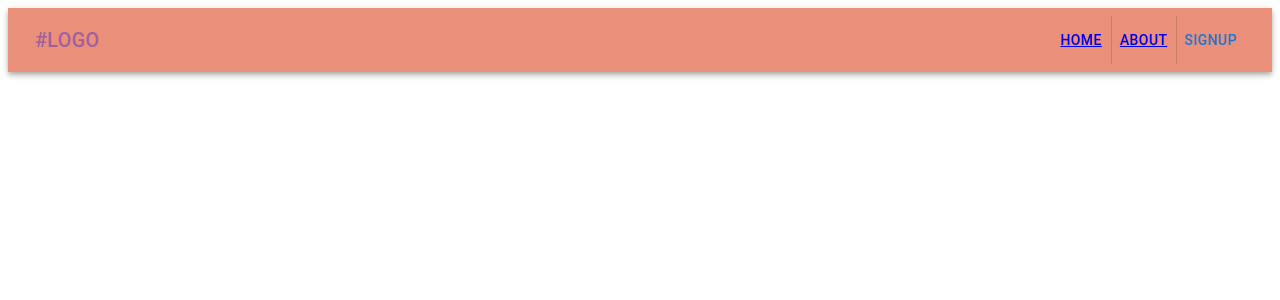
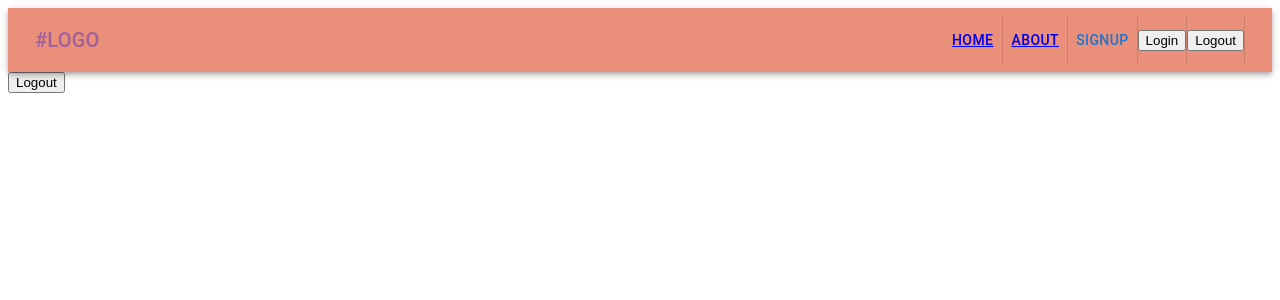
Before and after one commit to uimkatali/personal-login-form-fe, a React (Create React App) app: page /logout in a window 1280 px wide. Shown: the top 300 px of the page. Built offline with nearby package versions, Linux system fonts and the light colour scheme.

Commit message:
Implemented Auth0 login form; To be customized in the future;

```diff
--- a/package.json
+++ b/package.json
@@ -3,6 +3,7 @@
   "version": "0.1.0",
   "private": true,
   "dependencies": {
+    "@auth0/auth0-react": "^2.2.4",
     "@emotion/core": "^11.0.0",
     "@emotion/react": "^11.11.3",
     "@emotion/styled": "^11.11.0",
--- a/src/App.tsx
+++ b/src/App.tsx
@@ -4,6 +4,8 @@ import Navbar from './components/Navbar/Navbar'
 import { Box } from '@mui/material'
 import About from './components/About/About'
 import { BrowserRouter as Router, Route, Routes } from 'react-router-dom'
+import Login from './components/Profile/Login'
+import Logout from './components/Profile/Logout'
 
 const App = () => {
   return (
@@ -16,6 +18,8 @@ const App = () => {
           <Routes>
             <Route path="/" element={<Home />} />
             <Route path="/about" element={<About />} />
+            <Route path="/login" element={<Login />} />
+            <Route path="/logout" element={<Logout />} />
           </Routes>
         </Box>
       </Box>
--- a/src/components/Navbar/Navbar.tsx
+++ b/src/components/Navbar/Navbar.tsx
@@ -2,6 +2,9 @@ import { AppBar, Button, Divider, Toolbar, Typography } from '@mui/material'
 import React from 'react'
 import { Link } from 'react-router-dom'
 import SignUp from '../Signup/Signup'
+import Login from '../Profile/Login'
+import Logout from '../Profile/Logout'
+import UserProfile from '../Profile/UserProfile'
 
 export default function Navbar() {
   return (
@@ -23,8 +26,13 @@ export default function Navbar() {
           <Link to={'/about'}>About</Link>
         </Button>
         <Divider orientation="vertical" variant="middle" flexItem />
-
         <SignUp />
+        <Divider orientation="vertical" variant="middle" flexItem />
+        <Login />
+        <Divider orientation="vertical" variant="middle" flexItem />
+        <Logout />
+        <Divider orientation="vertical" variant="middle" flexItem />
+        <UserProfile />
       </Toolbar>
     </AppBar>
   )
--- /dev/null
+++ b/src/components/Profile/Login.tsx
@@ -0,0 +1,8 @@
+import { useAuth0 } from '@auth0/auth0-react'
+
+const Login = () => {
+  const { loginWithRedirect } = useAuth0()
+  return <button onClick={() => loginWithRedirect()}>Login</button>
+}
+
+export default Login
--- /dev/null
+++ b/src/components/Profile/Logout.tsx
@@ -0,0 +1,12 @@
+import { useAuth0 } from '@auth0/auth0-react'
+
+const Logout = () => {
+  const { logout } = useAuth0()
+  return (
+    <button onClick={() => logout({ logoutParams: { returnTo: window.location.origin } })}>
+      Logout
+    </button>
+  )
+}
+
+export default Logout
--- /dev/null
+++ b/src/components/Profile/UserProfile.tsx
@@ -0,0 +1,21 @@
+import { useAuth0 } from '@auth0/auth0-react'
+
+const UserProfile = () => {
+  const { user, isAuthenticated, isLoading } = useAuth0()
+
+  if (isLoading) {
+    return <div>Loading...</div>
+  }
+
+  return (
+    isAuthenticated && (
+      <div>
+        <img src={user && user.picture} alt={user && user.name} />
+        <h2>{user && user.name}</h2>
+        <h1>{user && user.email}</h1>
+      </div>
+    )
+  )
+}
+
+export default UserProfile
--- a/src/index.tsx
+++ b/src/index.tsx
@@ -3,12 +3,19 @@ import ReactDOM from 'react-dom/client'
 import App from './App'
 import store from './redux/store/store'
 import { Provider } from 'react-redux'
+import { Auth0Provider } from '@auth0/auth0-react'
 
 const root = ReactDOM.createRoot(document.getElementById('root') as HTMLElement)
 root.render(
   <React.StrictMode>
-    <Provider store={store}>
-      <App />
-    </Provider>
+    <Auth0Provider
+      domain="dev-c1za0lb4jcv78nl8.us.auth0.com"
+      clientId="xLdfULaYLLtAStTyzTUQCqaNaWWBvUsP"
+      authorizationParams={{ redirect_uri: window.location.origin }}
+    >
+      <Provider store={store}>
+        <App />
+      </Provider>
+    </Auth0Provider>
   </React.StrictMode>
 )
```
Also changed, not shown: 1 other file (tests, documents, lock files or other folders).
